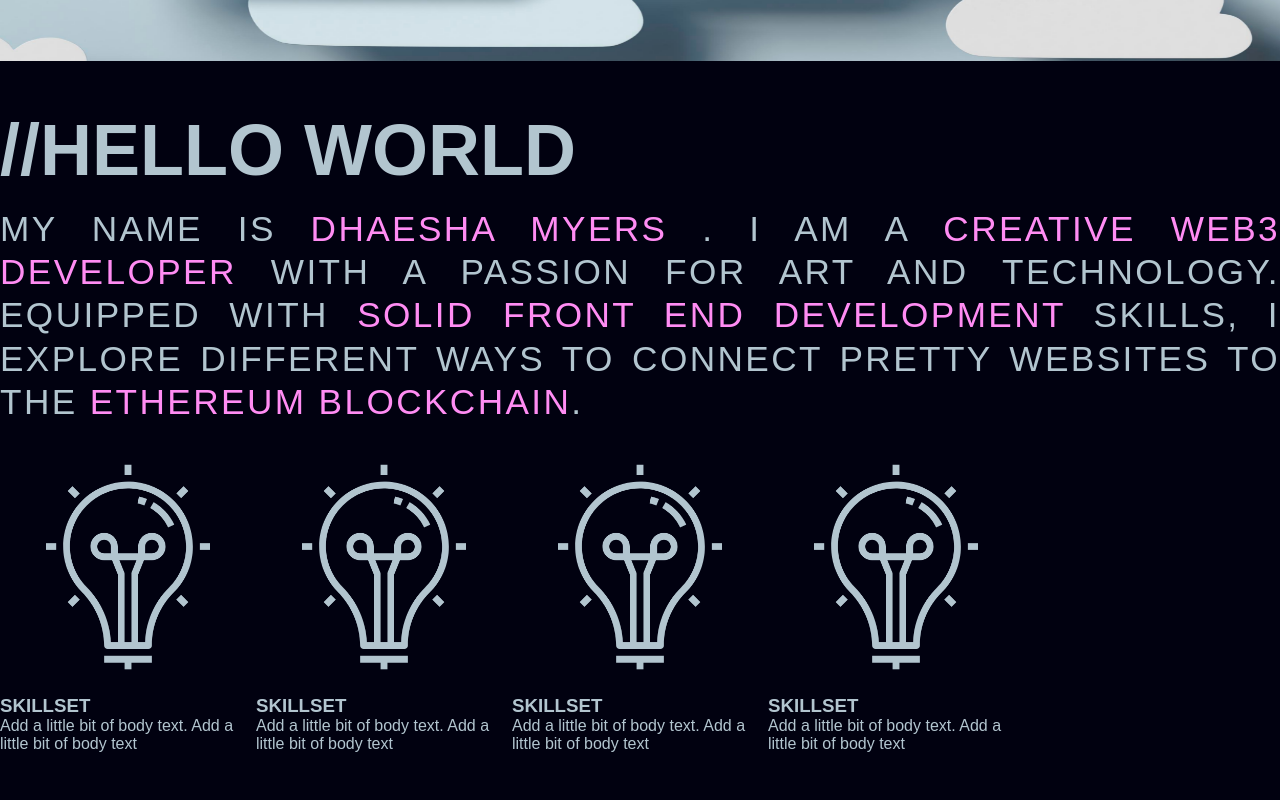
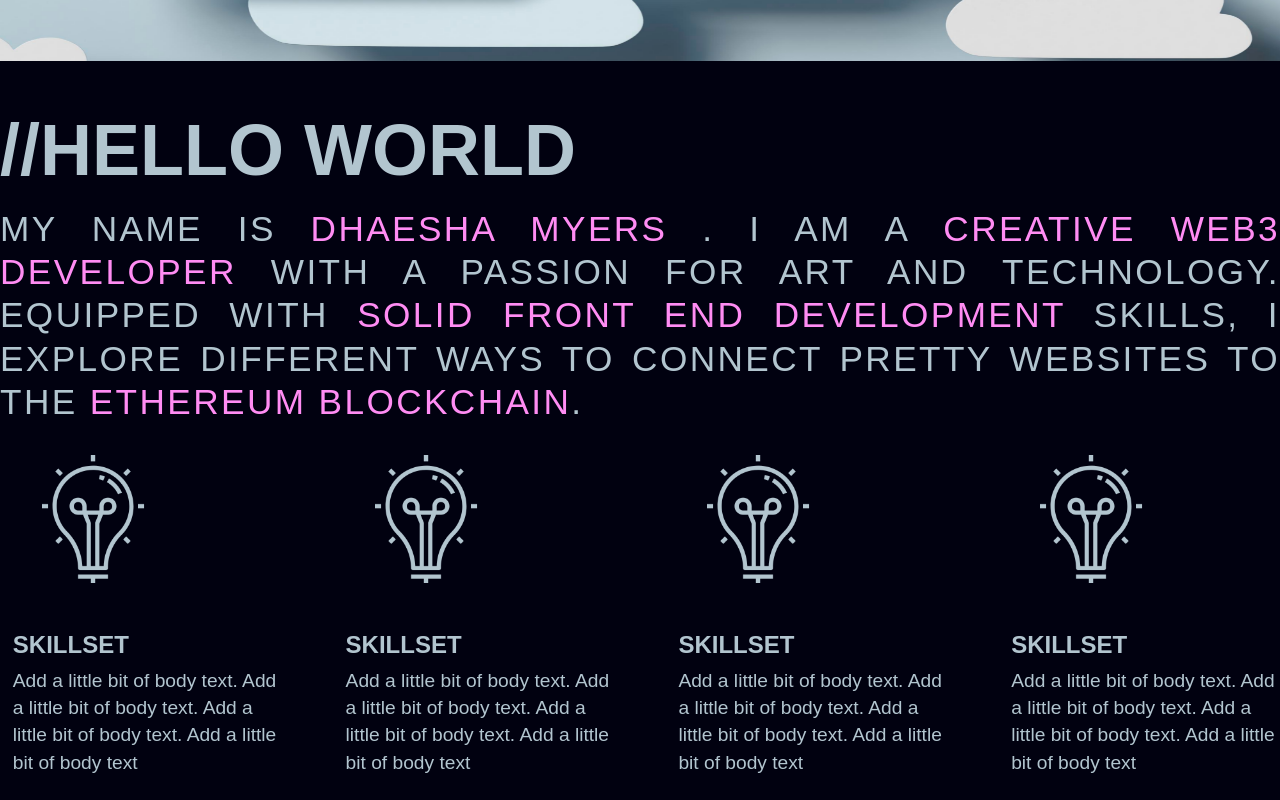
Before and after one commit to dhaedream/spring-22-portfolio, a React (Create React App) app: page / in a window 1280 px wide. Shown: the part 635-1435 px from the top of the page. Before the commit the page ends 1388 px from the top, so only its background shows below. Built offline with nearby package versions, Linux system fonts and the light colour scheme.

Commit message:
basic features style in plaace

```diff
--- a/src/App.css
+++ b/src/App.css
@@ -11,3 +11,8 @@
   color: var(--color-grey);
   /* padding: 0 1vw; */
 }
+
+/* highlight grey - #D7E1E6 */
+/* neutral grey - #B2C5CF */
+/* darker grey - #657E8F */
+/* section padding   padding: 0 1vw; */
--- a/src/components/features/Features.jsx
+++ b/src/components/features/Features.jsx
@@ -9,28 +9,32 @@
         <img src={skillsIcon} className="features_icon-img" />
         <h3 className="features_header">SKILLSET</h3>
         <p className="features_body-para">
-          Add a little bit of body text. Add a little bit of body text
+          Add a little bit of body text. Add a little bit of body text. Add a
+          little bit of body text. Add a little bit of body text
         </p>
       </div>
       <div className="features_single-column">
         <img src={skillsIcon} className="features_icon-img" />
         <h3 className="features_header">SKILLSET</h3>
         <p className="features_body-para">
-          Add a little bit of body text. Add a little bit of body text
+          Add a little bit of body text. Add a little bit of body text. Add a
+          little bit of body text. Add a little bit of body text
         </p>
       </div>
       <div className="features_single-column">
         <img src={skillsIcon} className="features_icon-img" />
         <h3 className="features_header">SKILLSET</h3>
         <p className="features_body-para">
-          Add a little bit of body text. Add a little bit of body text
+          Add a little bit of body text. Add a little bit of body text. Add a
+          little bit of body text. Add a little bit of body text
         </p>
       </div>
       <div className="features_single-column">
         <img src={skillsIcon} className="features_icon-img" />
         <h3 className="features_header">SKILLSET</h3>
         <p className="features_body-para">
-          Add a little bit of body text. Add a little bit of body text
+          Add a little bit of body text. Add a little bit of body text. Add a
+          little bit of body text. Add a little bit of body text
         </p>
       </div>
     </div>
--- a/src/components/features/feature.css
+++ b/src/components/features/feature.css
@@ -1,9 +1,25 @@
 .features {
+  padding-bottom: 3vh;
   display: flex;
   flex-direction: row;
+  justify-content: space-between;
 }
 .features_single-column {
   display: flex;
   flex-direction: column;
-  width: 20vw;
+  width: 22vw;
+  padding-left: 1vw;
 }
+.features_icon-img {
+  height: 20vh;
+  width: 20vh;
+  margin-bottom: 4vh;
+}
+.features_header {
+  font-size: 1.5rem;
+  padding-bottom: 1vh;
+}
+.features_body-para {
+  font-size: 1.2rem;
+  line-height: 1.7rem;
+}
```
